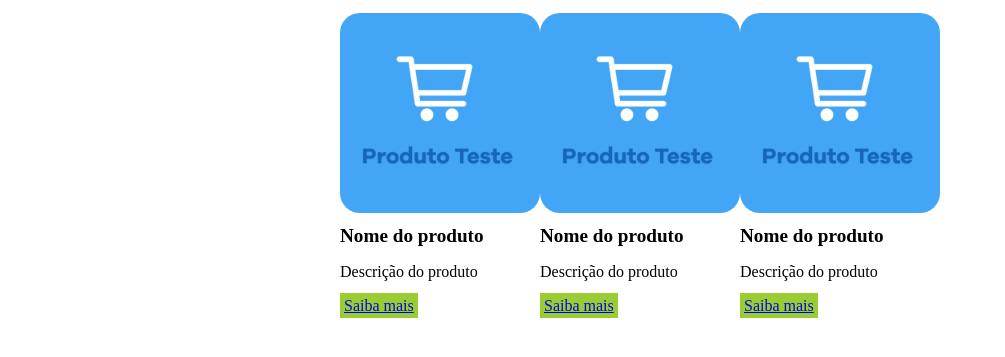
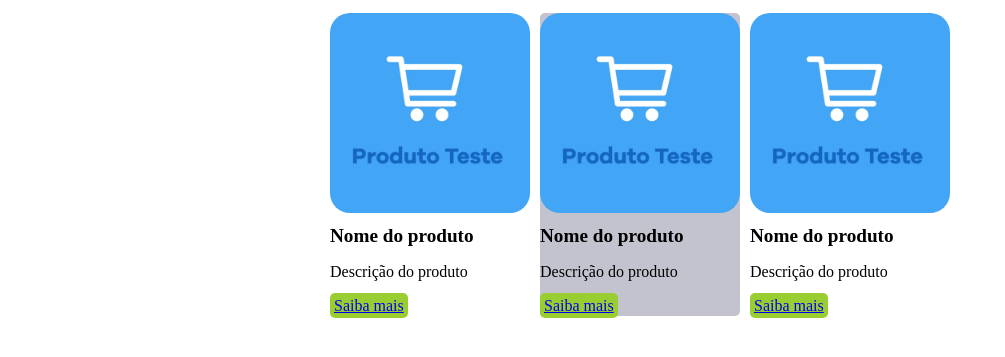
Before and after one commit to ErciliaMaria/BEM-CSS-BoasPraticas, a website: page index.html in a window 1280 px wide. Shown: the part 81-438 px from the top of the page, without its empty margins (0-1005 px from the left). Drawn offline with Linux system fonts and the light colour scheme.

Commit message:
Estilizando a classe destaque

```diff
--- a/bem/main.scss
+++ b/bem/main.scss
@@ -28,10 +28,16 @@ header > .container {
         font-size: 1.2em;
         margin: 8px 0;
     }
+    &__destaque{
+        background-color:rgb(195, 195, 207);
+        margin: 0px 10px;
+        border-radius: 5px;
+    }
 
     &__saiba {
         padding: 4px;
         background-color: yellowgreen;
+        border-radius: 5px;;
 
         &--hover:hover {
             background-color: rgb(162, 74, 50);
```
Also changed, not shown: bem/main.css, 1 other file.
